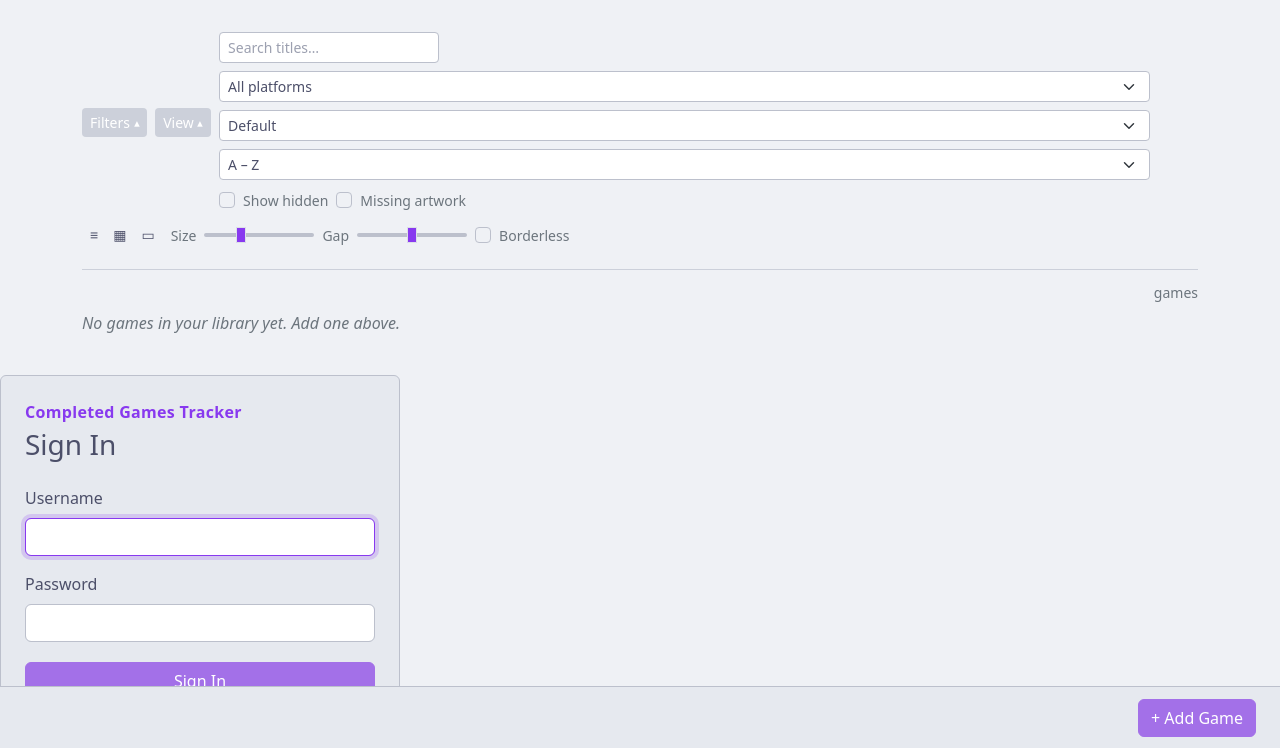
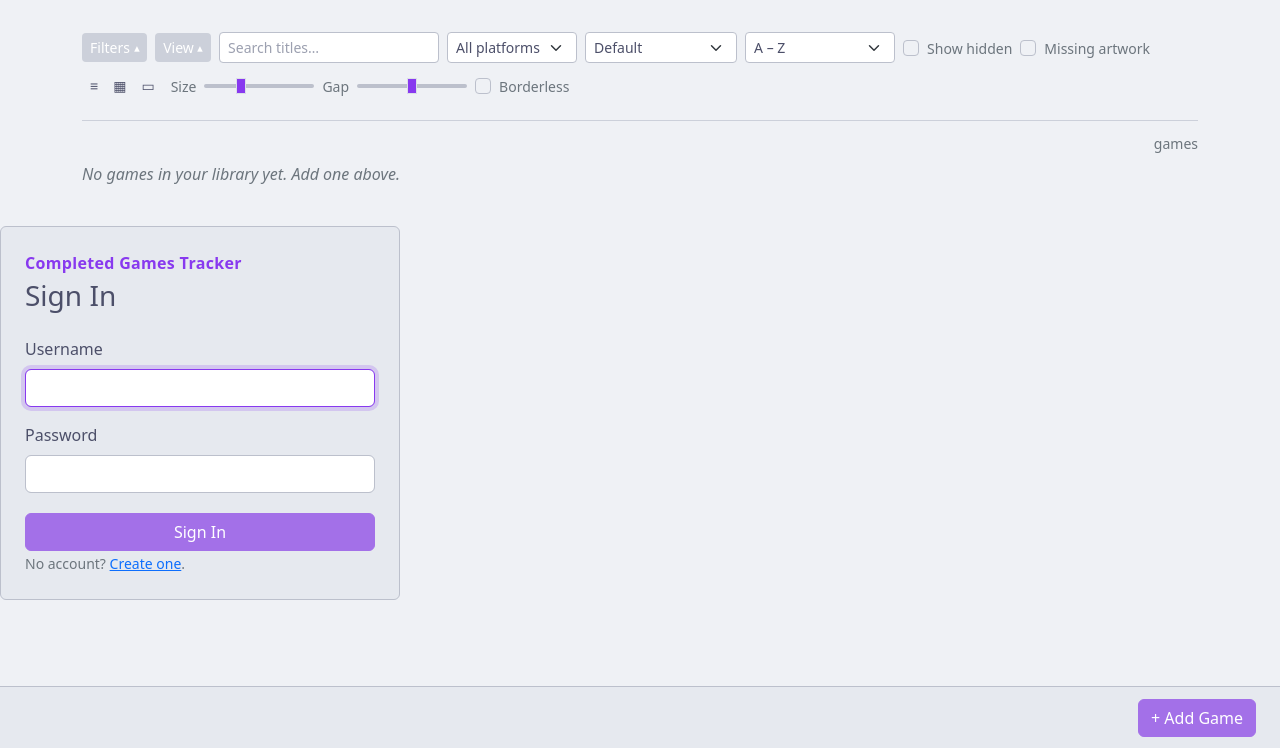
Before and after one commit to barryjj/completed-games-tracker-fastapi, a FastAPI app: template frontend/templates/library.html in a window 1280 px wide. Shown: the part 51-799 px from the top of the page. Run offline with FastAPI, Linux system fonts and the light colour scheme; the template is opened without the code that fills it, so the values that code supplies are empty; some libraries are stand-ins or nearby versions.

Commit message:
Fix select widths in filter toolbar: add w-auto so selects don't stretch to 100% width
Co-Authored-By: Claude Sonnet 4.6 <noreply@anthropic.com>

```diff
--- a/frontend/templates/library.html
+++ b/frontend/templates/library.html
@@ -30,13 +30,13 @@
            style="width:220px;"
            id="lib-q" name="q" placeholder="Search titles…"
            value="{{ q }}" autocomplete="off">
-    <select class="form-select form-select-sm" id="lib-platform" name="platform">
+    <select class="form-select form-select-sm w-auto" id="lib-platform" name="platform">
       <option value="">All platforms</option>
       {% for p in lib_platforms %}
       <option value="{{ p.value }}" {% if p.value == platform %}selected{% endif %}>{{ p.label }}</option>
       {% endfor %}
     </select>
-    <select class="form-select form-select-sm" id="lib-view" name="view">
+    <select class="form-select form-select-sm w-auto" id="lib-view" name="view">
       <option value="default"      {% if view == 'default'       %}selected{% endif %}>Default</option>
       <option value="dlc"          {% if view == 'dlc'           %}selected{% endif %}>DLC</option>
       <option value="collections"  {% if view == 'collections'   %}selected{% endif %}>Collections</option>
@@ -44,7 +44,7 @@
       <option value="manual"       {% if view == 'manual'        %}selected{% endif %}>Manually added</option>
       <option value="all"          {% if view == 'all'           %}selected{% endif %}>Everything</option>
     </select>
-    <select class="form-select form-select-sm" id="lib-sort" name="sort">
+    <select class="form-select form-select-sm w-auto" id="lib-sort" name="sort">
       <option value="name"           {% if sort == 'name'           %}selected{% endif %}>A – Z</option>
       <option value="recently_played"{% if sort == 'recently_played'%}selected{% endif %}>Recently played</option>
     </select>
```
